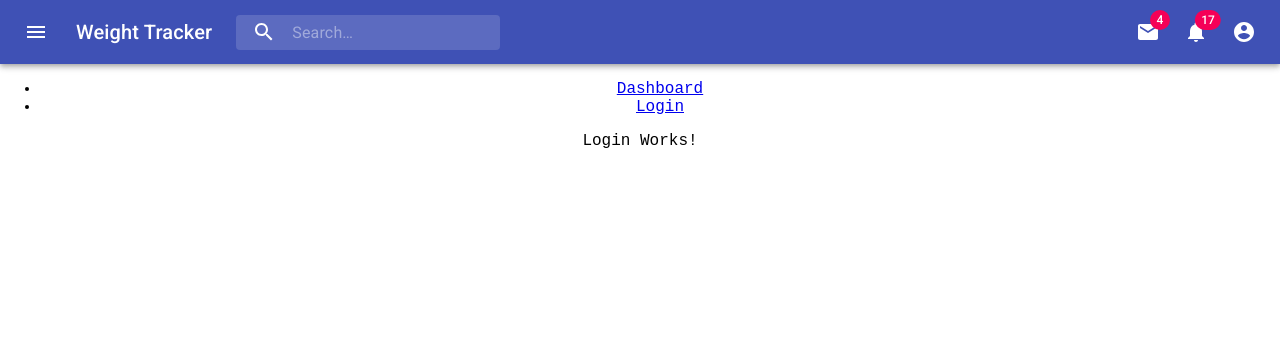
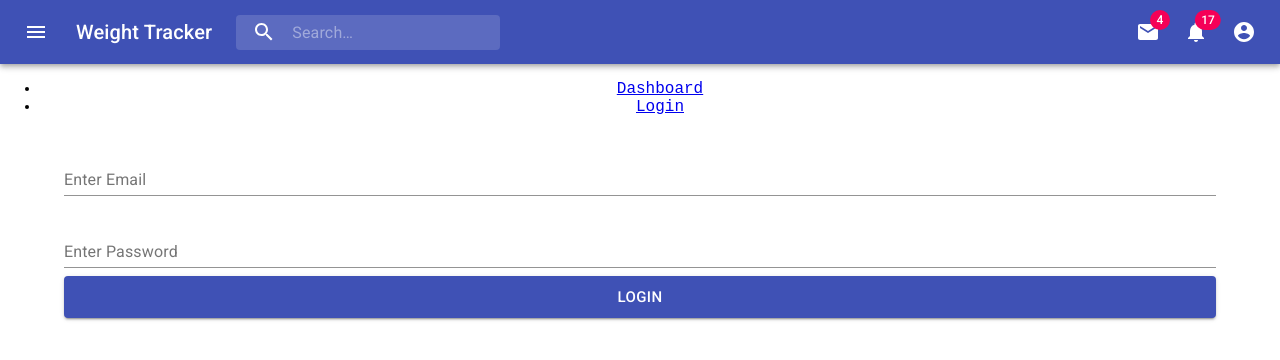
Before and after one commit to jaidepala/weight-tracker, a React (Create React App) app in the folder client/: page /login in a window 1280 px wide. Shown: the top 360 px of the page. Built offline with nearby package versions, Linux system fonts and the light colour scheme.

Commit message:
Client: added login page

```diff
--- a/client/src/App.css
+++ b/client/src/App.css
@@ -29,3 +29,10 @@ h1 {
 .more:active {
   background-color: #FFEFA9;
 }
+
+/*
+    Login
+*/
+    .login-form-component {
+        width: 90%;
+    }
--- a/client/src/modules/login/login.js
+++ b/client/src/modules/login/login.js
@@ -1,18 +1,92 @@
 import React, { Component } from "react";
 // import axios from "axios";
+// import clsx from 'clsx';
+import Button from '@material-ui/core/Button';
+import FormControl from '@material-ui/core/FormControl';
+
+import MenuItem from '@material-ui/core/MenuItem';
+import TextField from '@material-ui/core/TextField';
+
+// Services
+    import LoginButton from './loginbutton';
 
 class Login extends Component {
 
     constructor(props) {
 
         super(props);
+
+        this.state = {
+
+            userName: '',
+            password: ''
+        };
+
+        this.loginClick             = this.loginClick.bind(this);
+        this.updateUserName         = this.updateUserName.bind(this);
+        this.updatePassword         = this.updatePassword.bind(this);
+    };
+
+    loginClick() {
+        // this.setState({
+
+        //     userName: event.target.value
+        // });
+        let { userName, password } = this.state;
+
+        if( !userName || !password )
+        {
+            return false;
+        }
+
+        console.log('login', userName, password)
+    };
+
+    updateUserName( evt ) {
+
+        this.setState({
+            userName: evt.target.value
+        });
+    };
+
+    updatePassword( evt ) {
+
+        this.setState({
+            password: evt.target.value
+        });
     };
 
     render() {
 
         return (
-            <div>
-                Login Works!
+            <div className="login-container">
+
+                <form noValidate autoComplete="off">
+                    <FormControl className="login-form-component">
+                        <TextField
+                            id="login-email"
+                            label="Enter Email"
+                            onChange={this.updateUserName}
+                            value={this.state.userName}
+                            margin="normal"
+                        />
+                    </FormControl>
+                    <FormControl className="login-form-component">
+                        <TextField
+                            id="login-password"
+                            label="Enter Password"
+                            onChange={this.updatePassword}
+                            type="password"
+                            value={this.state.password}
+                            autoComplete="current-password"
+                            margin="normal"
+                        />
+                    </FormControl>
+                    <LoginButton
+                        username={ this.state.userName }
+                        password={ this.state.password }
+                    />
+                </form>
             </div>
         );
     };
--- /dev/null
+++ b/client/src/modules/login/loginbutton.js
@@ -0,0 +1,84 @@
+import React from 'react';
+
+/*
+Dialog
+REF: https://material-ui.com/components/dialogs/
+*/
+    import Button from '@material-ui/core/Button';
+    import Dialog from '@material-ui/core/Dialog';
+    import DialogActions from '@material-ui/core/DialogActions';
+    import DialogContent from '@material-ui/core/DialogContent';
+    import DialogContentText from '@material-ui/core/DialogContentText';
+    import DialogTitle from '@material-ui/core/DialogTitle';
+
+export default function LoginButton( props ) {
+    const [open, setOpen] = React.useState(false);
+
+    // console.log('props', props);
+
+    const ReturnErrorMessage = () => {
+        let { username, password } = props;
+
+        if( !username || !password )
+        {
+            let msg = '';
+
+            if( !password )
+                msg = 'Please enter password.';
+            if( !username )
+                msg = 'Please enter username.';
+
+          return (<span>
+              { msg }
+          </span>);
+        }
+        else
+        {
+            return (<span>
+                Valid Form!
+            </span>);
+        }
+    };
+
+    function handleClickOpen() {
+        setOpen(true);
+    };
+
+    function handleClose() {
+        setOpen(false);
+    };
+
+    return (
+        <div>
+            <Button
+                className="login-form-component"
+                variant="contained"
+                size="large"
+                color="primary"
+                onClick={handleClickOpen}>
+
+                Login
+            </Button>
+            <Dialog
+                open={open}
+                onClose={handleClose}
+                aria-labelledby="alert-dialog-title"
+                aria-describedby="alert-dialog-description">
+
+                    <DialogTitle id="alert-dialog-title">
+                        {"Invalid login credentials"}
+                    </DialogTitle>
+                    <DialogContent>
+                        <DialogContentText id="alert-dialog-description">
+                            <ReturnErrorMessage />
+                        </DialogContentText>
+                    </DialogContent>
+                    <DialogActions>
+                        <Button onClick={handleClose} color="primary" autoFocus>
+                            Ok
+                        </Button>
+                    </DialogActions>
+            </Dialog>
+        </div>
+    );
+}
```
Also changed, not shown: client/src/services/dialog.js (added, +59 -0 lines).
